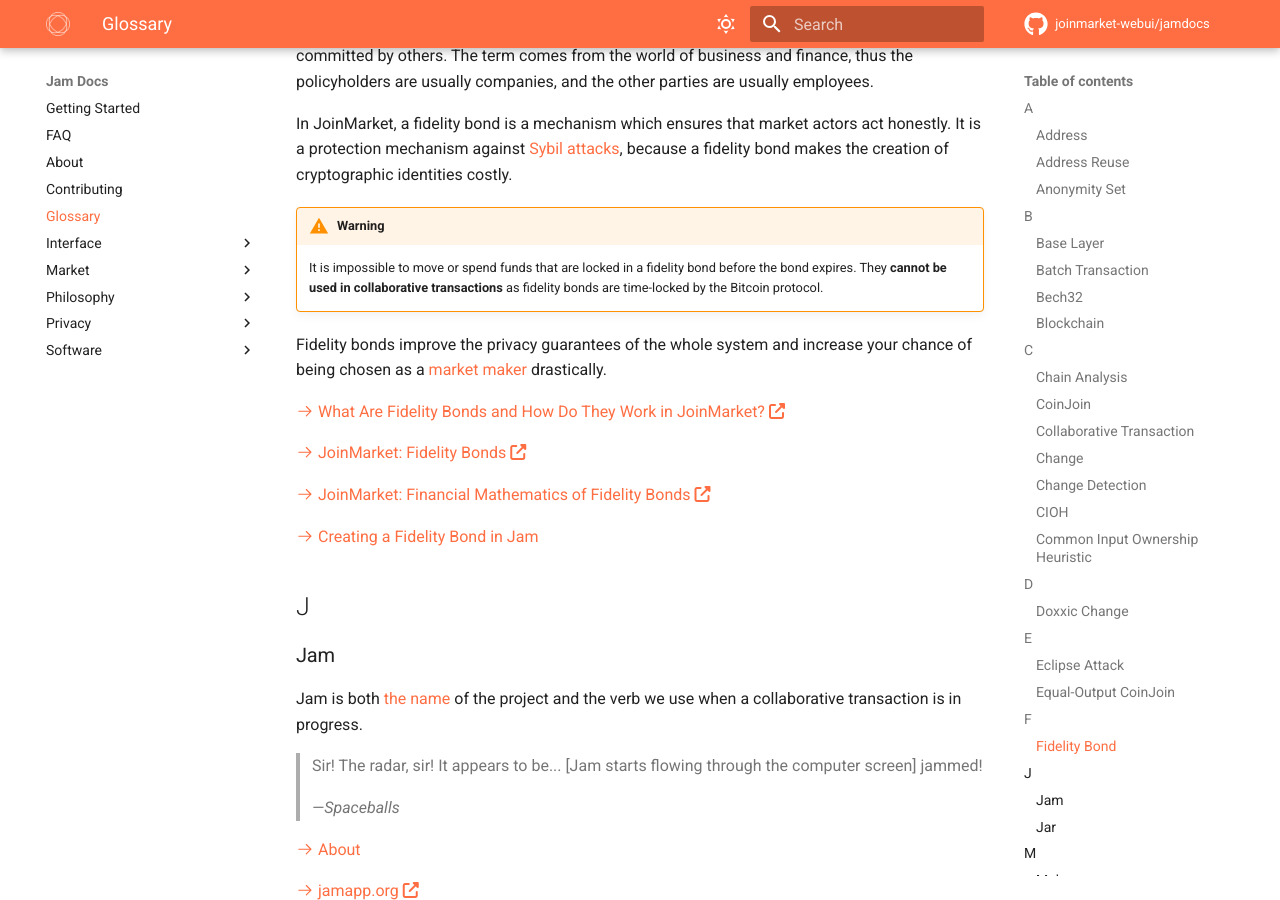
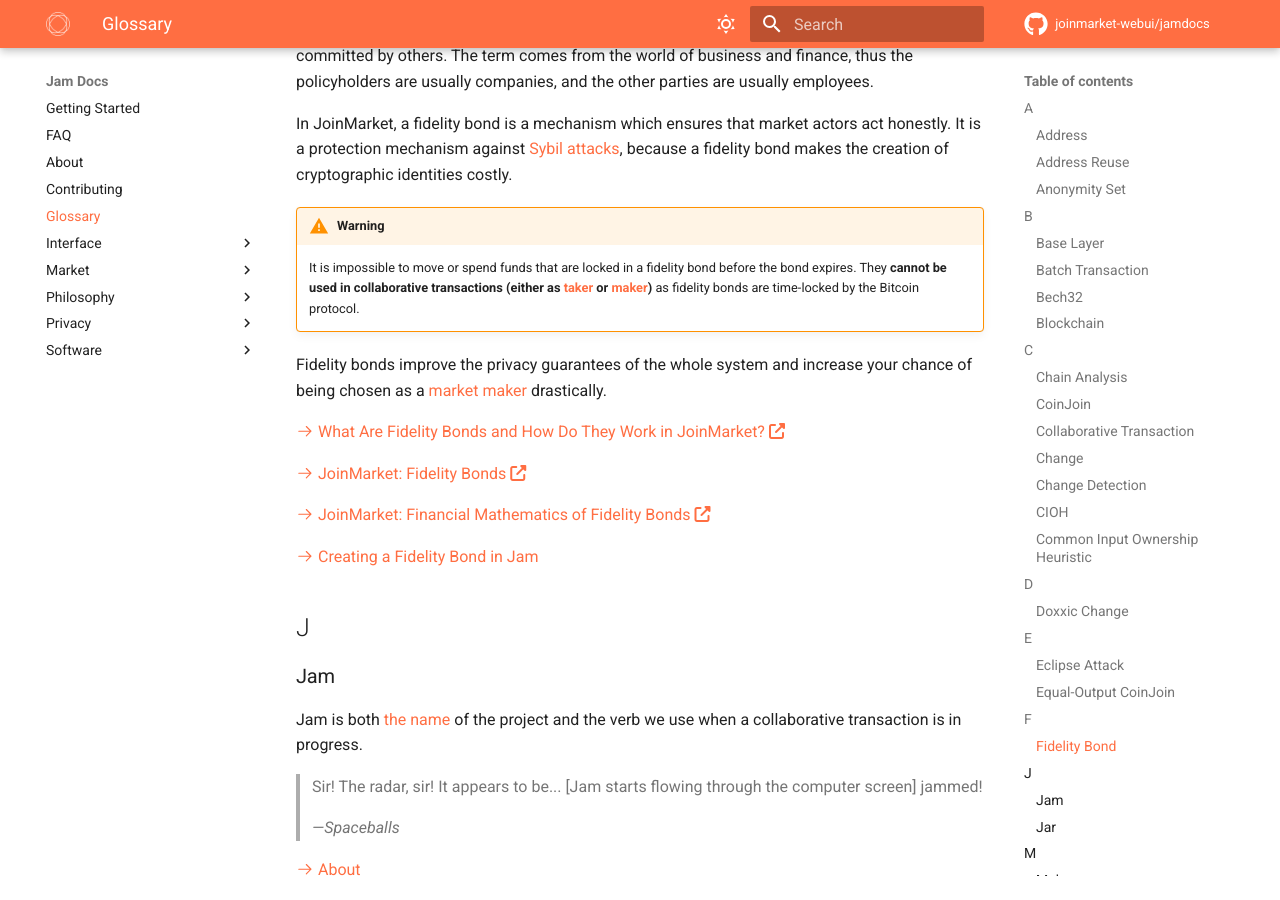
Before and after one commit to joinmarket-webui/jamdocs, an MkDocs documentation site: the page built from docs/glossary.md, in a window 1280 px wide and 900 px high, scrolled down 5547 px. Built offline with MkDocs 1.6.1 and Material for MkDocs 9.7.7, drawn with Linux system fonts in a browser that asks for light colours; nearby versions of some CDN libraries; comment, search, counter and statistics services are not loaded.

```diff
--- a/docs/glossary.md
+++ b/docs/glossary.md
@@ -308,7 +308,8 @@ cryptographic identities costly.
 
 !!! warning
     It is impossible to move or spend funds that are locked in a fidelity bond
-    before the bond expires. They **cannot be used in collaborative transactions**
+    before the bond expires. They **cannot be used in collaborative transactions
+    (either as [taker][taker] or [maker][maker])**
     as fidelity bonds are time-locked by the Bitcoin protocol.
 
 Fidelity bonds improve the privacy guarantees of the whole system and increase
@@ -326,7 +327,8 @@ your chance of being chosen as a [market maker](#maker) drastically.
 [jm-fb]: https://github.com/JoinMarket-Org/joinmarket-clientserver/blob/master/docs/fidelity-bonds.md
 [jm-fb-math]: https://gist.github.com/chris-belcher/87ebbcbb639686057a389acb9ab3e25b
 [jam-fb]: /interface/fidelity-bonds/
-
+[maker]: /glossary/#maker
+[taker]: /glossary/#taker
 
 ## J
 ### Jam
```
Also changed, not shown: docs/interface/03-earn.md (+3 -0 lines), docs/interface/fidelity-bonds.md (+4 -1 lines).
